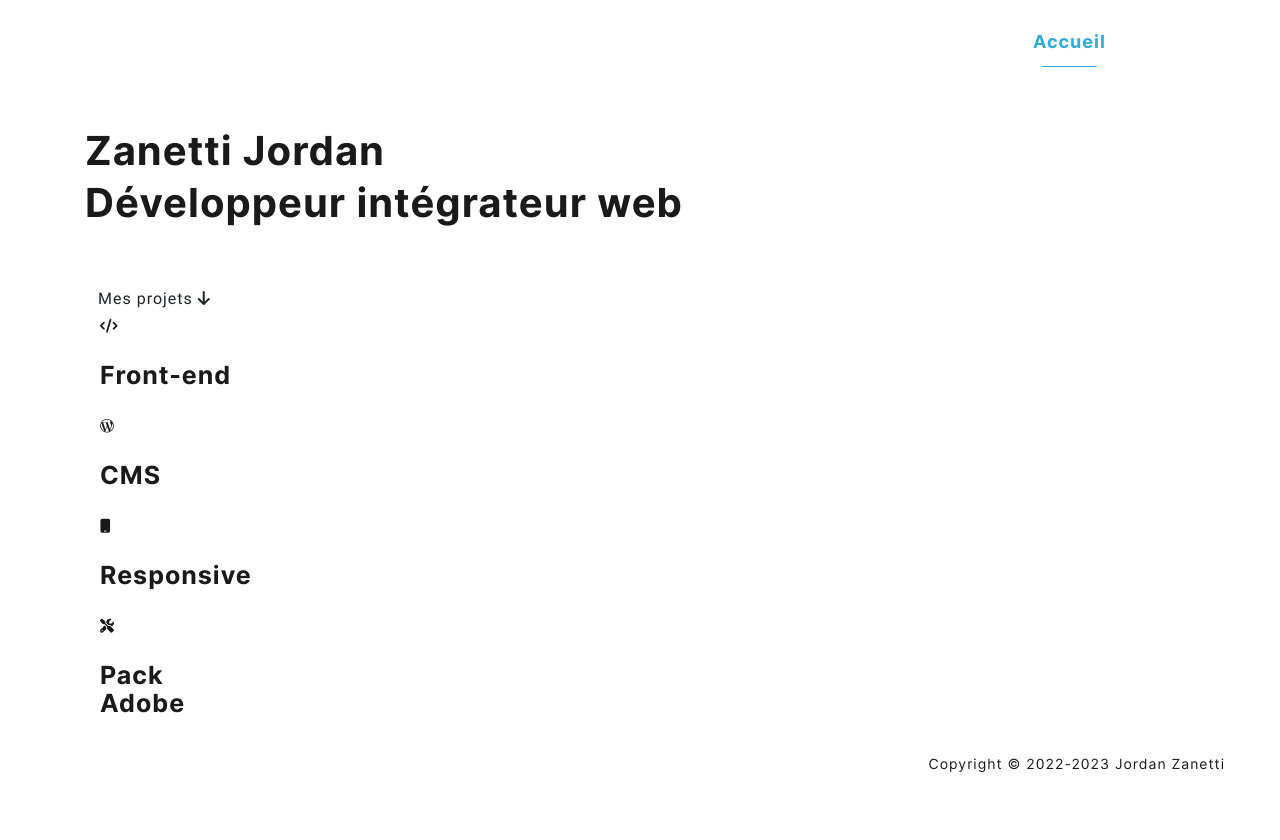
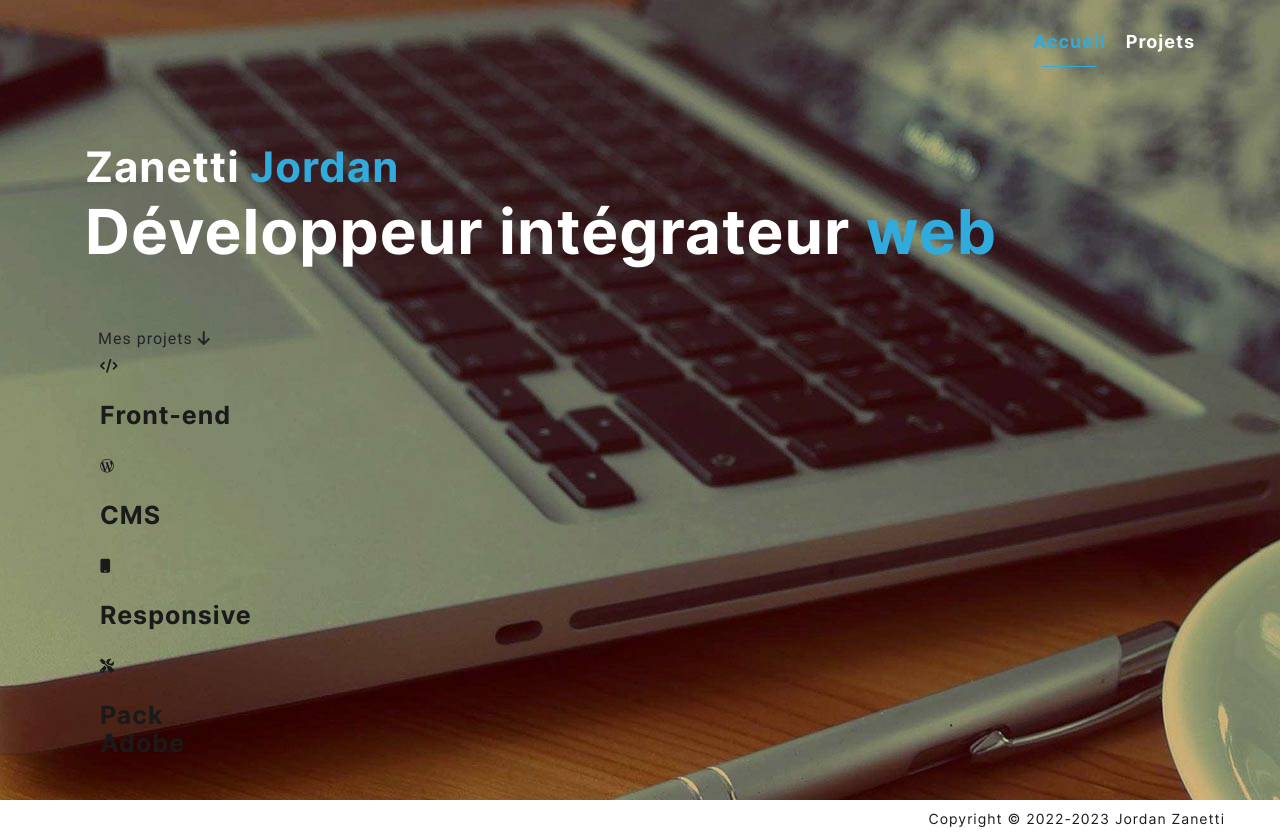
Before and after one commit to JordanZane/CV, a PHP site: page / in a window 1280 px wide. Before the commit the page ends 772 px from the top, so only its background shows below. Run offline with PHP 8.4, Linux system fonts and the light colour scheme; some web fonts are replaced.

Commit message:
Ajout styles header

```diff
--- a/layout/header.phtml
+++ b/layout/header.phtml
@@ -11,11 +11,11 @@
                 </div>
         </div>
         <div class="row">
-            <div class="col-md-8">
+            <div class="col-lg-12">
                 <h1>
-                    <span class="small-title">Zanetti <span class="blue-color">Jordan </span></span>
+                    <span class="small-title">Zanetti <span class="color-blue">Jordan </span></span>
                     </br>
-                    Développeur intégrateur <span class="blue-color">web</span>
+                    Développeur intégrateur <span class="color-blue">web</span>
                 </h1>
                 <a class="btn" href="#projects-section">Mes projets <i class="fa-solid fa-arrow-down"></i></a>
             </div>
--- a/styles/_scss/layout/_header.scss
+++ b/styles/_scss/layout/_header.scss
@@ -1,4 +1,22 @@
 header{
+    background-image: url(/images/home/banner.jpg);
+    background-size: cover;
+    height: 100vh;
+    position: relative;
+    &::after{
+        content: "";
+        position: absolute;
+        left: 0;
+        top: 0;
+        width: 100%;
+        height: 100%;
+        background-color: rgba(0,0,0,17%);
+        z-index: 10;
+    }
+    .bg-header{
+        position: relative;
+        z-index: 20;
+    }
     .menu{
         display: flex;
         justify-content: flex-end;
--- a/styles/_scss/pages/_globalstyle.scss
+++ b/styles/_scss/pages/_globalstyle.scss
@@ -30,17 +30,21 @@ body {
         h1 {
                 font-family: $font1;
                 font-weight: 700;
-                font-size: 40px;
-                line-height: 52px;
+                font-size: 62px;
+                line-height: 72px;
                 position: relative;
                 padding: 40px 0;
-
+                color: $color-white;
                 @include respond-to('medium') {
                         font-size: 30px;
 
                 }
                 @include respond-to('small') {
                         font-size: 25px;
+                }
+                .small-title{
+                        font-size: 42px;
+                        line-height: 46px;
                 }
         }
 
```
Also changed, not shown: styles/bsmain.css, 1 other file.
